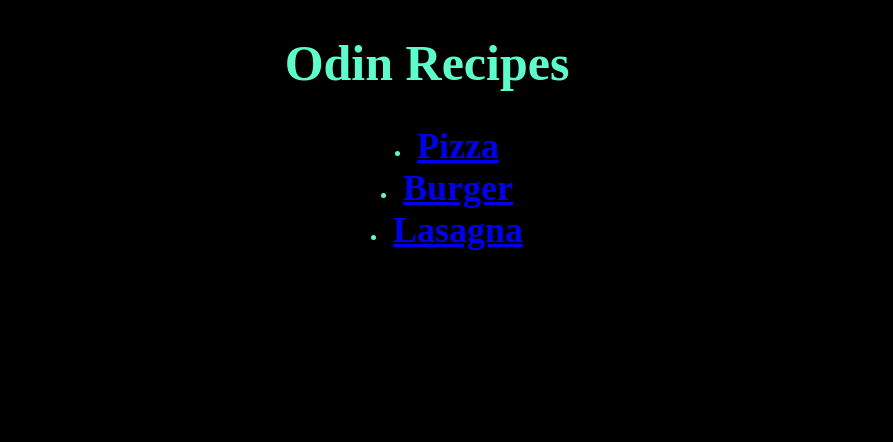
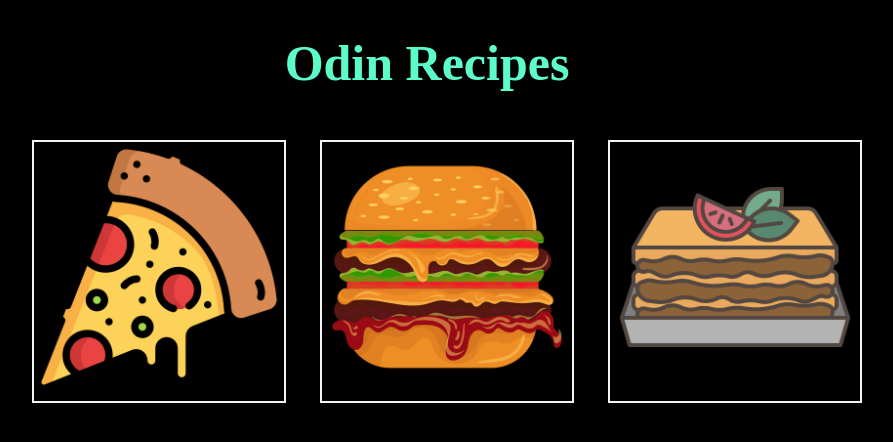
Before and after one commit to mvldmihai/odin-recipes, a plain HTML site: page index.html in a window 1280 px wide. Shown: the whole page, without its empty margins (213-1106 px from the left). Drawn offline with Linux system fonts and the light colour scheme.

Commit message:
Add icons and change index.html
Updated the index.html by removing the text from list and adding icons
instead, styled it with a border and made the pictures clickable.

```diff
--- a/index.html
+++ b/index.html
@@ -9,9 +9,21 @@
     <body>
         <h1>Odin Recipes</h1>
         <ul>
-            <li><a href="./recipes/pizza.html">Pizza</a></li>
-            <li><a href="./recipes/burger.html">Burger</a></li>
-            <li><a href="./recipes/lasagna.html">Lasagna</a></li>
+            <div class="page">
+                <a href="./recipes/pizza.html">
+                    <img class="main" src="./images/pizza.png">
+                </a>
+            </div>
+            <div class="page">
+                <a href="./recipes/burger.html">
+                    <img class="main" src="./images/burger.png">
+                </a>
+            </div>
+            <div class="page">
+                <a href="./recipes/lasagna.html">
+                    <img class="main" src="./images/lasagna.png">
+                </a>
+            </div>
         </ul>
     </body>
 </html>
--- a/styles.css
+++ b/styles.css
@@ -39,3 +39,13 @@ strong {
 p {
     color: rgb(144, 215, 255);
 }
+
+.page {
+    display: inline-block;
+    border: 2px solid #F3F3F4;
+    margin: 15px;
+}
+
+.main {
+    width: 250px;
+}
```
Also changed, not shown: images/burger.png (added), images/lasagna.png (added), images/pizza.png (added).
